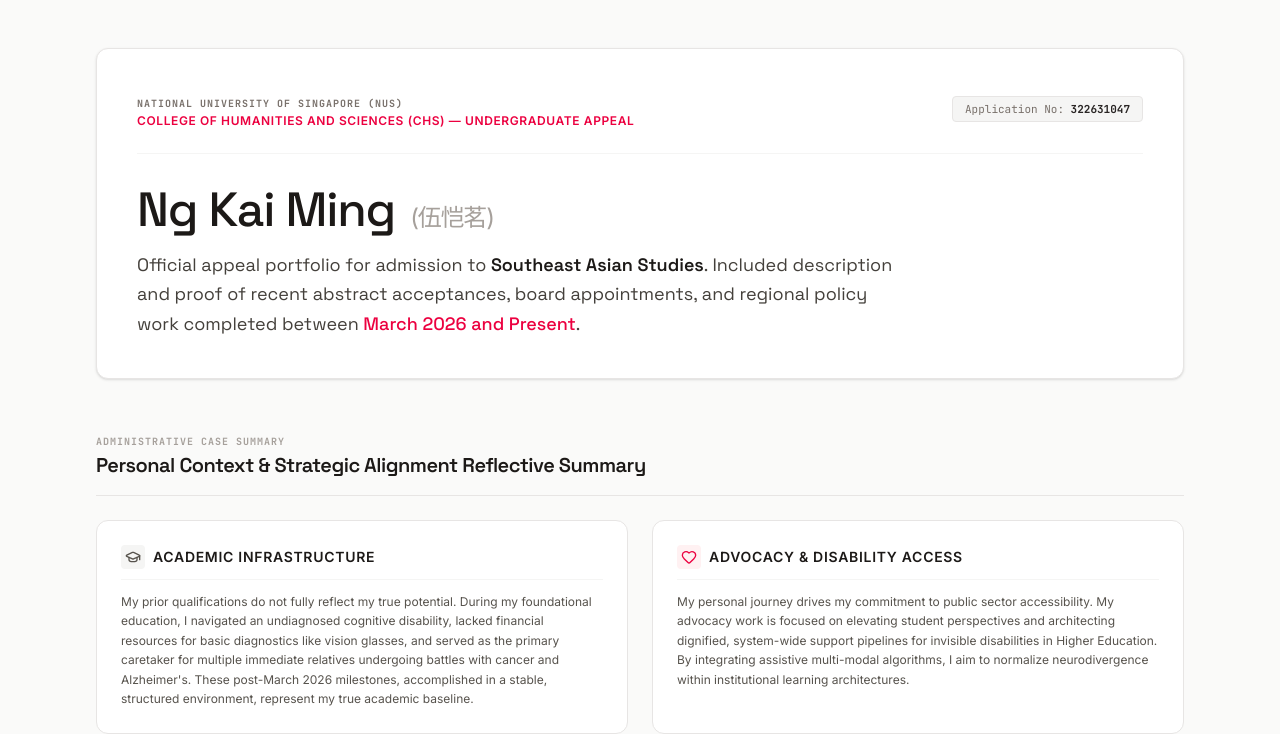
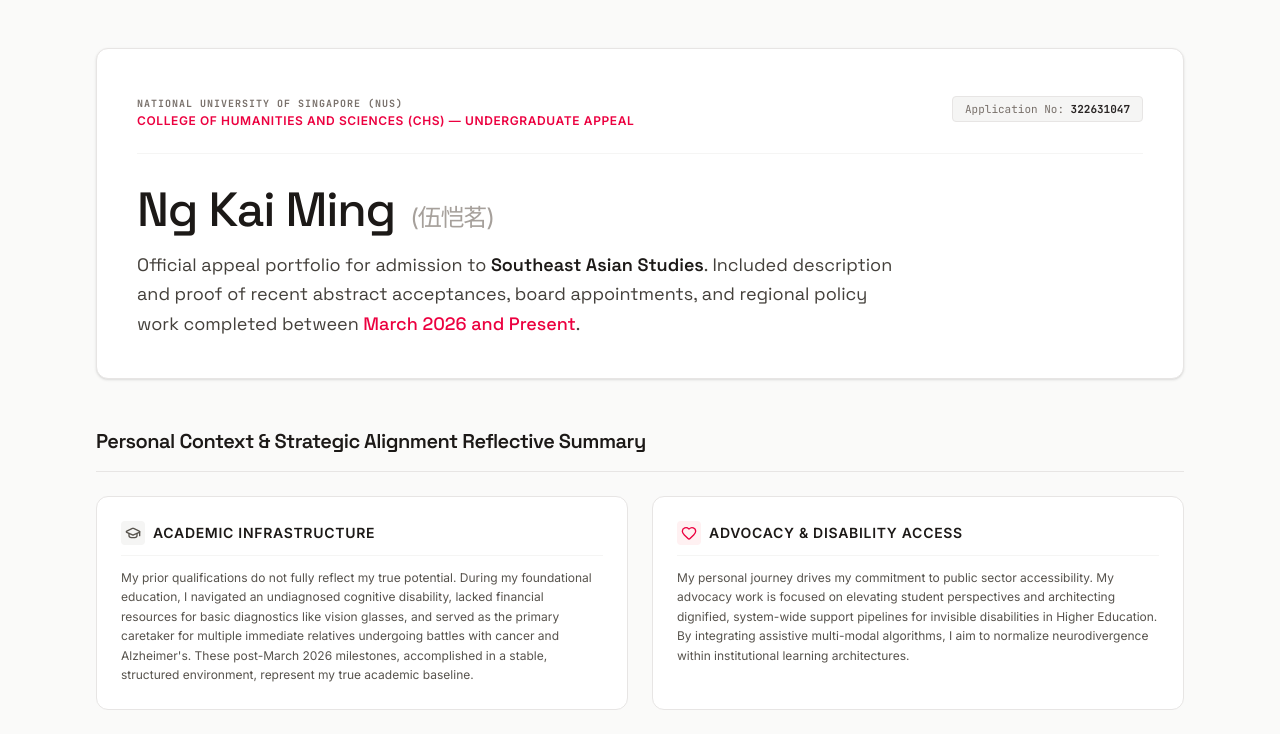
Before and after one commit to socialsciencegrandma/portfolio, a Next.js app in the folder nus-admission-appeal/: page / in a window 1280 px wide. Shown: the top 734 px of the page. Built offline with nearby package versions, Linux system fonts and the light colour scheme.

Commit message:
Remove administrative case summary header

```diff
--- a/nus-admission-appeal/app/page.tsx
+++ b/nus-admission-appeal/app/page.tsx
@@ -194,9 +194,6 @@
         {/* --- HUMBLE REFLECTION SUMMARIES --- */}
         <section id="reflection-summaries" className="space-y-6">
           <div className="border-b border-stone-200 pb-4">
-            <span className="text-[10px] font-mono tracking-widest text-stone-400 uppercase font-bold">
-              ADMINISTRATIVE CASE SUMMARY
-            </span>
             <h2 className="text-xl font-display font-semibold text-stone-900 tracking-tight">
               Personal Context & Strategic Alignment Reflective Summary
             </h2>
```
